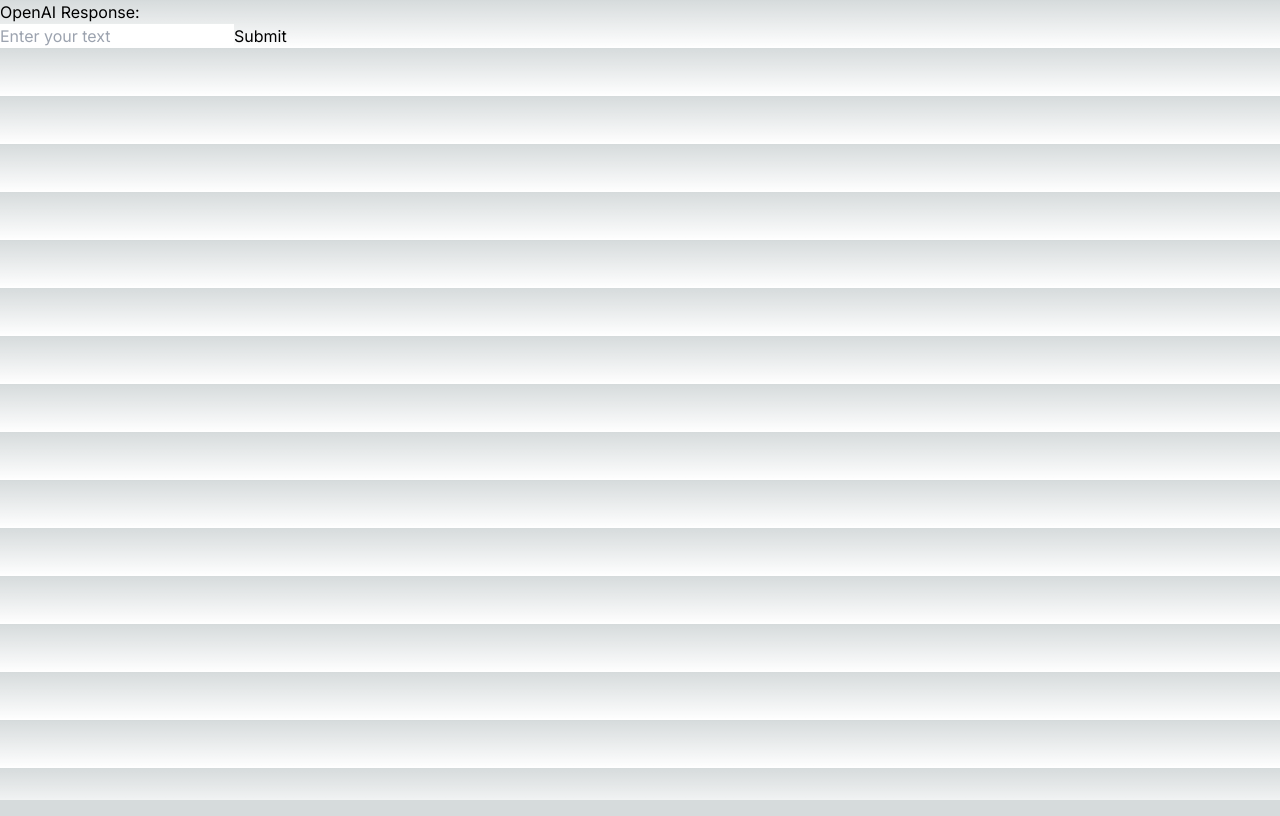
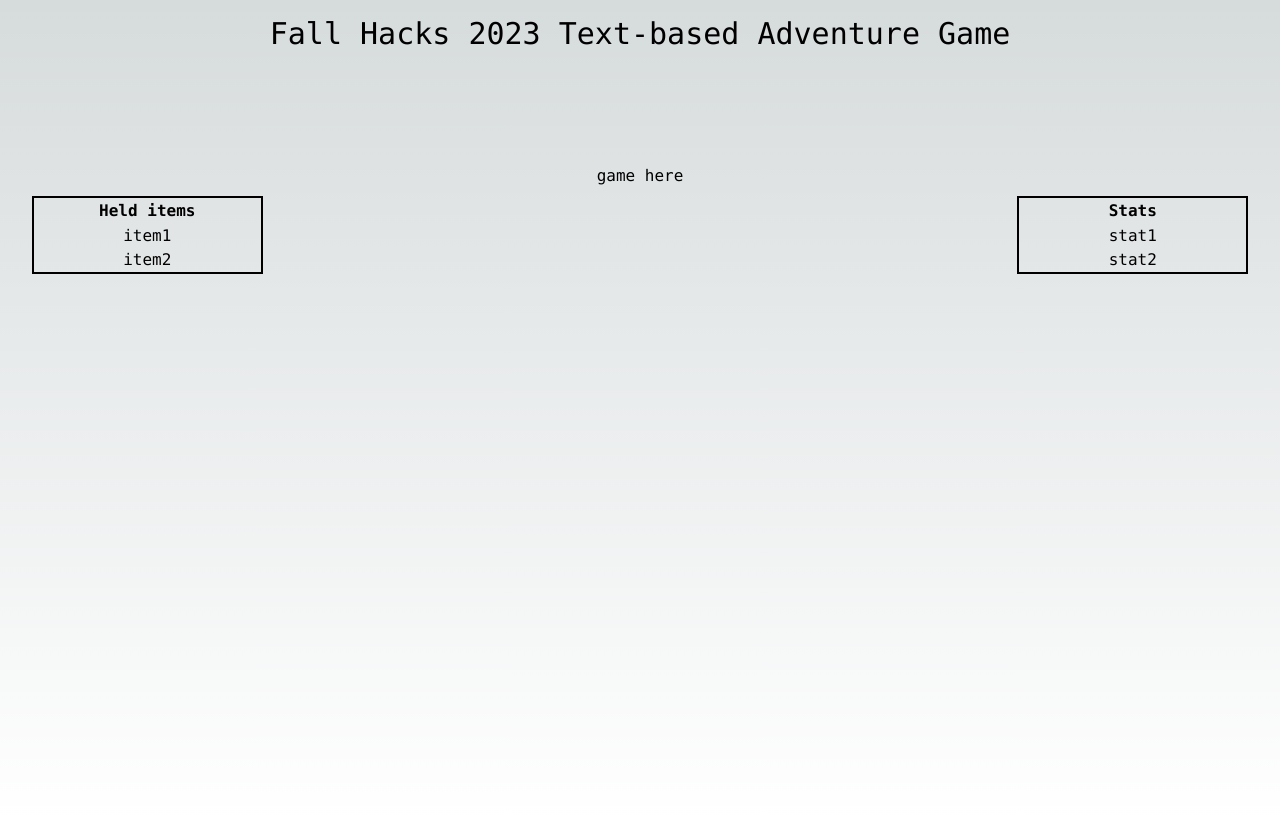
Before and after one commit to cameronlee101/fall-hacks-2023, a Next.js app: page / in a window 1280 px wide. Built offline with nearby package versions, Linux system fonts and the light colour scheme.

Commit message:
created basic UI

```diff
--- a/src/app/page.tsx
+++ b/src/app/page.tsx
@@ -50,16 +50,29 @@ export default function Home() {
   };
 
   return (
-    <div>
-      <h1>OpenAI Response:</h1>
-      <input
-        type="text"
-        placeholder="Enter your text"
-        value={userInput}
-        onChange={handleUserInput}
-      />
-      <button onClick={fetchOpenAIResponse}>Submit</button>
-      <p>{responseText}</p>
-    </div>
+    <main className="h-screen">
+      <div className="font-mono mb-28">
+        <h1 className="m-4 object-contain text-3xl flex justify-center">Fall Hacks 2023 Text-based Adventure Game</h1>
+      </div>
+      <div className="font-mono flex flex-row">
+        <table className="w-1/5 text-center border-2 border-black m-8">
+          <thead><th>Held items</th></thead>
+          <tbody>
+            <tr>item1</tr>
+            <tr>item2</tr>
+          </tbody>
+        </table>
+        <div className="w-3/5">
+          <p className="text-center">game here</p>
+        </div>
+        <table className="w-1/5 text-center border-2 border-black m-8">
+          <thead><th>Stats</th></thead>
+          <tbody>
+            <tr>stat1</tr>
+            <tr>stat2</tr>
+          </tbody>
+        </table>
+      </div>
+    </main>
   );
 }
```
